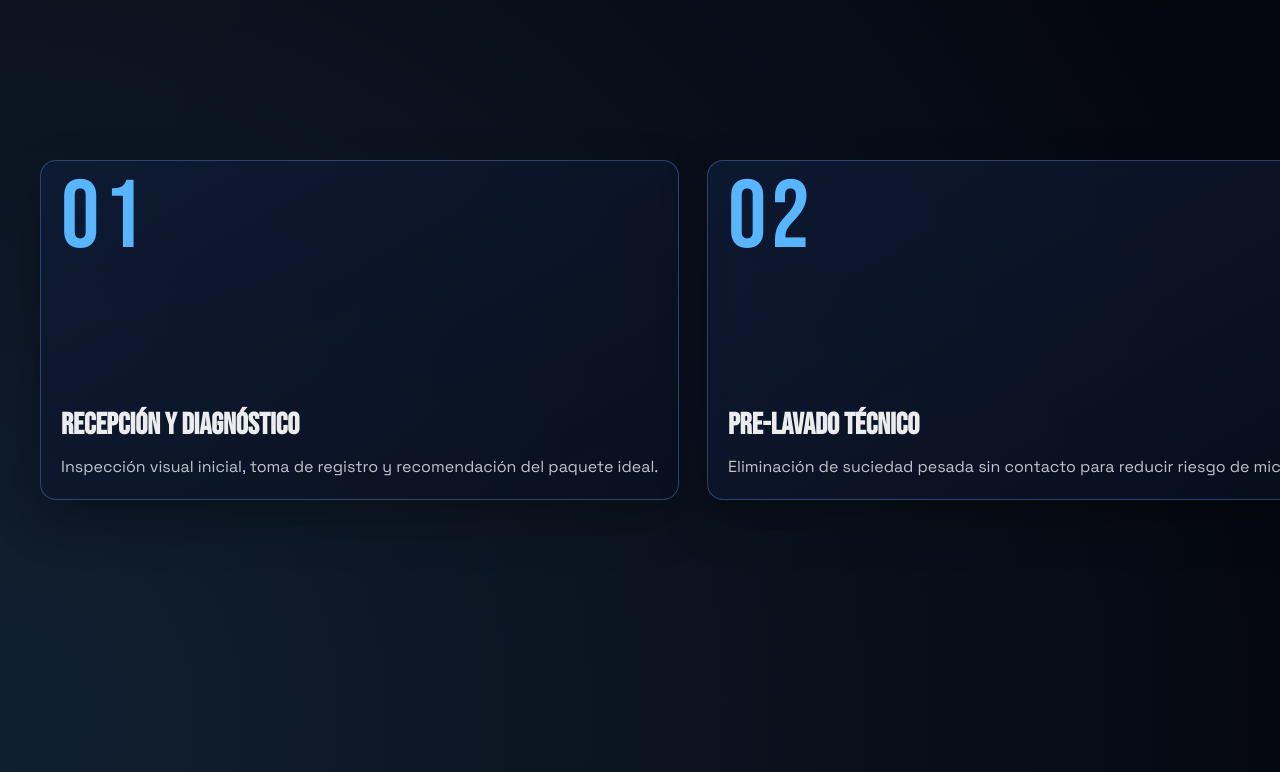
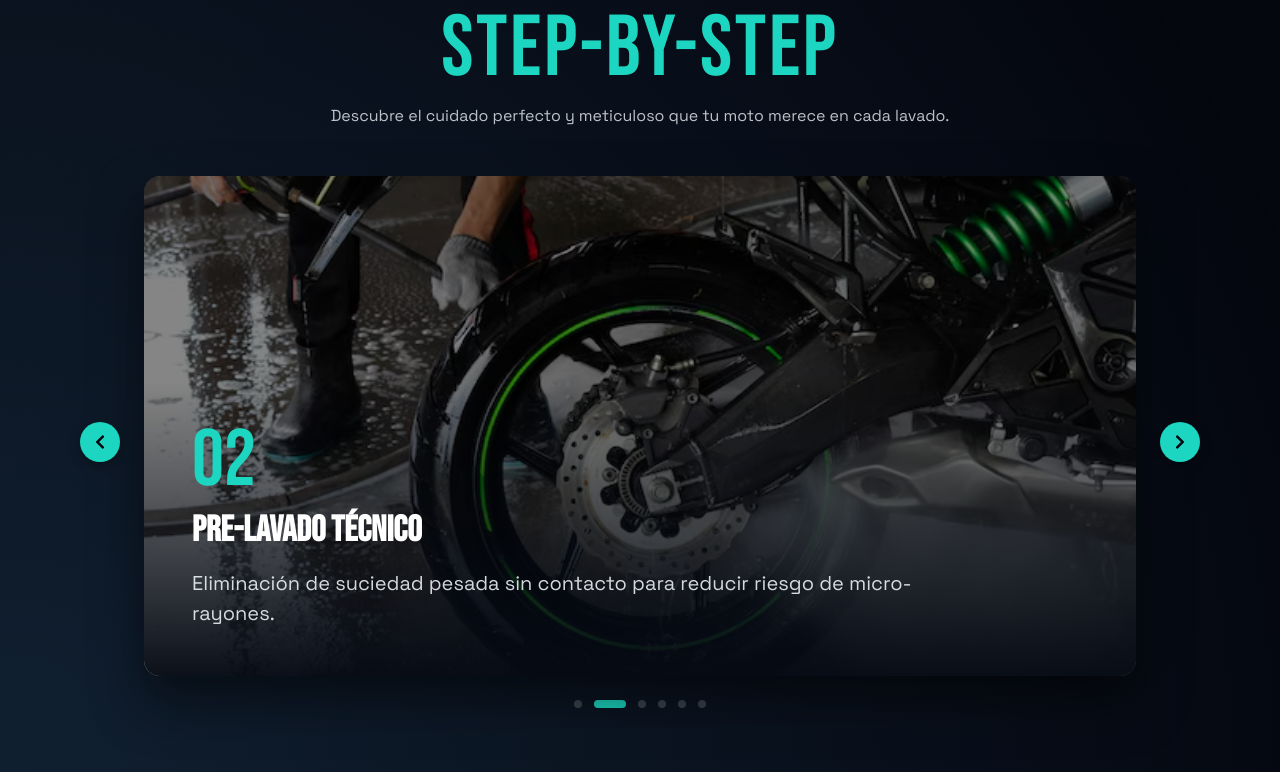
Before and after one commit to Menethil0503/Urban-Moto-Gleam, a Next.js app: page / in a window 1280 px wide. Shown: the part 3108-3880 px from the top of the page. Built offline with nearby package versions, Linux system fonts and the light colour scheme; what @chakra-ui/next-js would draw is missing.

Commit message:
Agregar carrusel de imágenes en ProcessSection y botones de navegación

```diff
--- a/src/components/sections/ProcessSection.tsx
+++ b/src/components/sections/ProcessSection.tsx
@@ -1,4 +1,6 @@
-import { Box, Card, CardBody, Container, Heading, Text, VStack } from "@chakra-ui/react";
+import { Box, Card, CardBody, Container, Heading, Text, VStack, HStack, Image, IconButton } from "@chakra-ui/react";
+import { useState, useEffect } from "react";
+import { FaChevronLeft, FaChevronRight } from "react-icons/fa";
 import { LandingData } from "./types";
 
 type ProcessSectionProps = {
@@ -8,6 +10,8 @@ type ProcessSectionProps = {
 };
 
 export function ProcessSection({ processPinRef, processTrackRef, processSteps }: ProcessSectionProps) {
+  // Comentando la escena GSAP pinneada original
+  /*
   return (
     <Box id="proceso" data-nav-section ref={processPinRef} minH="100vh" overflow="hidden" py={{ base: 14, md: 20 }}>
       <Container maxW="container.xl" mb={8}>
@@ -52,4 +56,152 @@ export function ProcessSection({ processPinRef, processTrackRef, processSteps }:
       </Box>
     </Box>
   );
+  */
+
+  const [currentIndex, setCurrentIndex] = useState(0);
+
+  // Mapeamos 6 imágenes para los 6 pasos
+  const stepImages = [
+    "/img/gallery/photo-1520430715151-3f9ee314b87a.avif",
+    "/img/gallery/lave-motocicleta-tunel-lavado-pistola-agua-alta-presion_55997-2025.avif",
+    "/img/gallery/lave-moto-taller-lavado-autos_55997-2137.avif",
+    "/img/gallery/limpieza-moto-taller-lavado-autos_55997-2138.avif",
+    "/img/gallery/vista-angulo-superior-motociclista-recortado-pulir-tuberia-su-motocicleta_1098-19056.avif",
+    "/img/gallery/motociclistas-usan-panos-microfibra-amarillos-limpiar-venta-al-menor-motocicletas_330609-2187.avif",
+  ];
+
+  useEffect(() => {
+    const timer = setInterval(() => {
+      setCurrentIndex((prev) => (prev + 1) % processSteps.length);
+    }, 5000);
+    return () => clearInterval(timer);
+  }, [processSteps.length]);
+
+  const nextSlide = () => setCurrentIndex((prev) => (prev + 1) % processSteps.length);
+  const prevSlide = () => setCurrentIndex((prev) => (prev - 1 + processSteps.length) % processSteps.length);
+
+  // Nos aseguramos de mantener las props por la interfaz (ProcessSectionProps) pero no las conectamos al DOM
+  // para que GSAP en Landing.tsx no intente pinear el nuevo carrusel fallando la experiencia.
+
+  return (
+    <Box id="proceso" data-nav-section minH="90vh" py={{ base: 14, md: 20 }} display="flex" flexDir="column" justifyContent="center">
+
+      <Container maxW="container.xl" mb={12}>
+        <Heading
+          fontFamily="heading"
+          fontWeight="400"
+          lineHeight={{ base: 0.95, md: 0.9 }}
+          letterSpacing="0.03em"
+          fontSize={{ base: "2.7rem", md: "4.6rem", lg: "5.4rem" }}
+          data-animate
+          textAlign="center"
+        >
+          <Box as="span" display="block">Proceso Urban</Box>
+          <Box as="span" display="block" color="urban.500">Step-by-Step</Box>
+        </Heading>
+        <Text mt={4} color="rgba(246,251,255,0.76)" maxW="2xl" mx="auto" textAlign="center" data-animate>
+          Descubre el cuidado perfecto y meticuloso que tu moto merece en cada lavado.
+        </Text>
+      </Container>
+
+      <Container maxW="container.lg" position="relative">
+        <Box
+          borderRadius="2xl"
+          overflow="hidden"
+          position="relative"
+          h={{ base: "400px", md: "500px" }}
+          boxShadow="0 25px 50px rgba(0,0,0,0.5)"
+          bg="urban.900"
+        >
+          {processSteps.map((step, idx) => (
+            <Box
+              key={step.step}
+              position="absolute"
+              top={0}
+              left={0}
+              w="full"
+              h="full"
+              opacity={idx === currentIndex ? 1 : 0}
+              visibility={idx === currentIndex ? "visible" : "hidden"}
+              transition="all 0.6s cubic-bezier(0.4, 0, 0.2, 1)"
+              transform={idx === currentIndex ? "scale(1)" : "scale(1.05)"}
+            >
+              <Box position="absolute" inset={0} bg="blackAlpha.600" zIndex={1} />
+              <Image
+                src={stepImages[idx] || stepImages[0]}
+                alt={step.title}
+                objectFit="cover"
+                w="full"
+                h="full"
+              />
+              <VStack
+                position="absolute"
+                bottom={0}
+                left={0}
+                w="full"
+                p={{ base: 6, md: 12 }}
+                zIndex={2}
+                align="flex-start"
+                bg="linear-gradient(to top, rgba(5,10,20,0.95) 0%, rgba(5,10,20,0) 100%)"
+              >
+                <Text fontFamily="heading" fontSize={{ base: "3rem", md: "5rem" }} lineHeight={0.8} color="urban.500" mb={2}>
+                  0{step.step}
+                </Text>
+                <Heading fontSize={{ base: "2xl", md: "4xl" }} color="white" mb={2}>{step.title}</Heading>
+                <Text color="rgba(246,251,255,0.85)" fontSize={{ base: "md", md: "xl" }} maxW="3xl">
+                  {step.desc}
+                </Text>
+              </VStack>
+            </Box>
+          ))}
+        </Box>
+
+        <IconButton
+          aria-label="Anterior paso"
+          icon={<FaChevronLeft />}
+          position="absolute"
+          left={{ base: 2, md: -12 }}
+          top="50%"
+          transform="translateY(-50%)"
+          bg="urban.500"
+          color="urban.950"
+          _hover={{ bg: "urban.400", transform: "translateY(-50%) scale(1.1)" }}
+          borderRadius="full"
+          zIndex={3}
+          onClick={prevSlide}
+          boxShadow="0 4px 12px rgba(0,0,0,0.3)"
+        />
+        <IconButton
+          aria-label="Siguiente paso"
+          icon={<FaChevronRight />}
+          position="absolute"
+          right={{ base: 2, md: -12 }}
+          top="50%"
+          transform="translateY(-50%)"
+          bg="urban.500"
+          color="urban.950"
+          _hover={{ bg: "urban.400", transform: "translateY(-50%) scale(1.1)" }}
+          borderRadius="full"
+          zIndex={3}
+          onClick={nextSlide}
+          boxShadow="0 4px 12px rgba(0,0,0,0.3)"
+        />
+
+        <HStack justify="center" mt={6} spacing={3}>
+          {processSteps.map((_, idx) => (
+            <Box
+              key={idx}
+              w={idx === currentIndex ? "32px" : "8px"}
+              h="8px"
+              bg={idx === currentIndex ? "urban.500" : "rgba(255,255,255,0.2)"}
+              borderRadius="full"
+              transition="all 0.3s ease"
+              cursor="pointer"
+              onClick={() => setCurrentIndex(idx)}
+            />
+          ))}
+        </HStack>
+      </Container>
+    </Box>
+  );
 }
```
